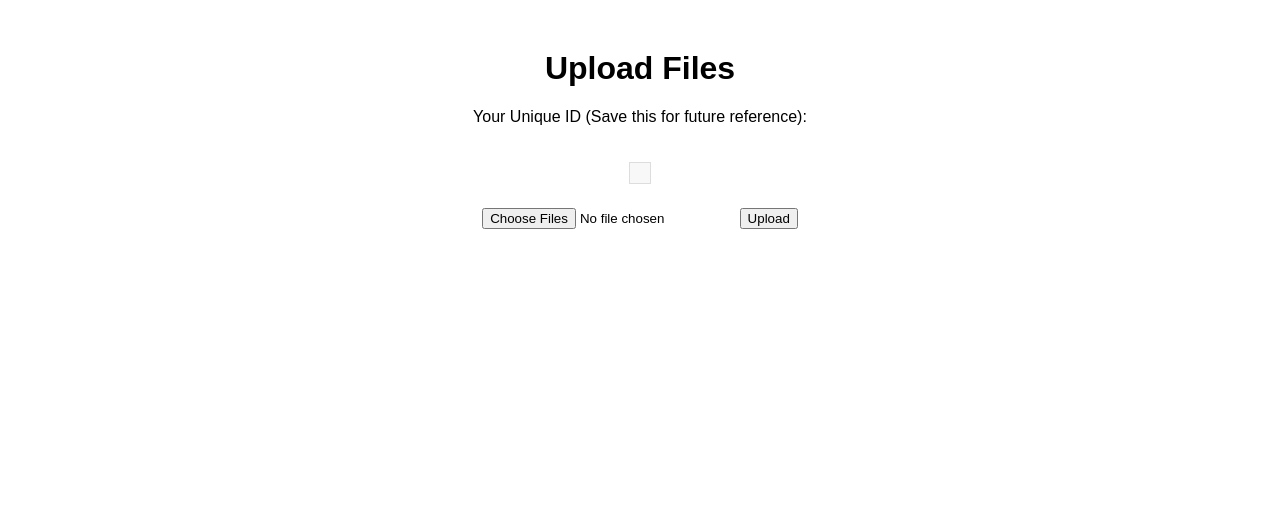
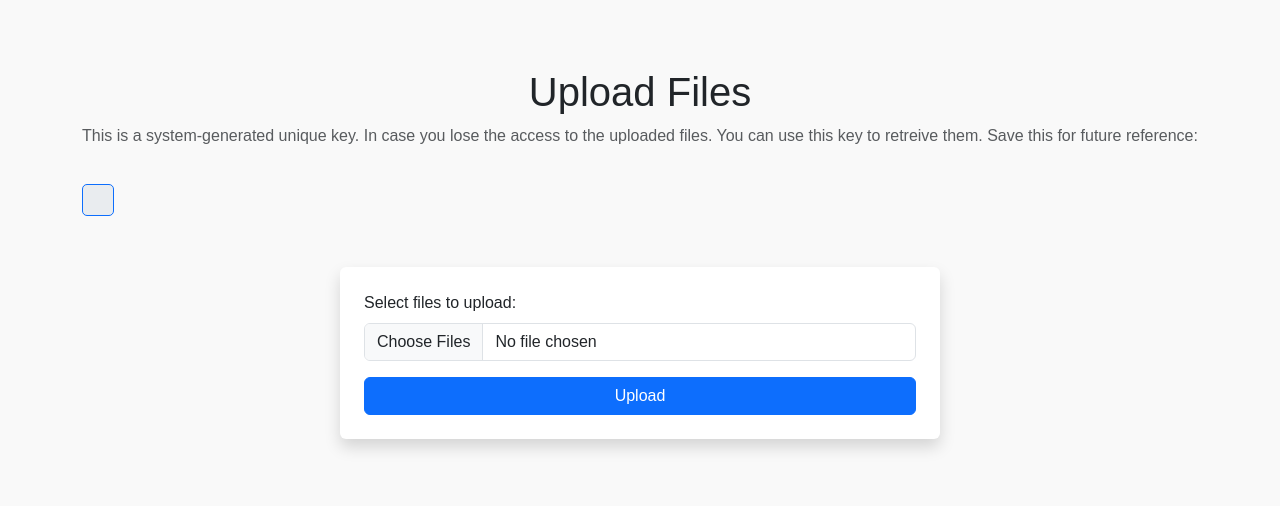
Before and after one commit to Shaalekh/public_html, a PHP site: page /topm/receive.php in a window 1280 px wide. Shown: the top 506 px of the page. Run offline with PHP 8.4, Linux system fonts and the light colour scheme.

Commit message:
more styles

```diff
--- a/topm/receive.php
+++ b/topm/receive.php
@@ -7,31 +7,51 @@ $uniqueID = $_GET['uid'] ?? '';
     <meta charset="UTF-8">
     <meta name="viewport" content="width=device-width, initial-scale=1.0">
     <title>Upload Files</title>
+    <link href="https://cdn.jsdelivr.net/npm/bootstrap@5.3.2/dist/css/bootstrap.min.css" rel="stylesheet">
     <style>
         body {
+            background-color: #f9f9f9;
             font-family: Arial, sans-serif;
-            text-align: center;
-            margin: 50px;
+            padding: 20px;
         }
         .unique-id {
-            background-color: #f8f8f8;
-            border: 1px solid #ddd;
-            padding: 10px;
+            background-color: #e9ecef;
+            border: 1px solid #0d6efd;
+            color: #212529;
+            padding: 15px;
             font-size: 18px;
+            border-radius: 5px;
             display: inline-block;
             margin: 20px auto;
+        }
+        .form-container {
+            max-width: 600px;
+            margin: 0 auto;
         }
     </style>
 </head>
 <body>
-    <h1>Upload Files</h1>
-    <p>Your Unique ID (Save this for future reference):</p>
-    <div class="unique-id"><?php echo htmlspecialchars($uniqueID); ?></div>
+    <div class="container py-5">
+        <h1 class="text-center">Upload Files</h1>
+        <p class="text-center text-muted">
+            This is a system-generated unique key. In case you lose the access to the uploaded files. You can use this key to retreive them. Save this for future reference:
+        </p>
+        <div class="unique-id text-center"><?php echo htmlspecialchars($uniqueID); ?></div>
 
-    <form action="upload.php" method="POST" enctype="multipart/form-data">
-        <input type="hidden" name="uid" value="<?php echo htmlspecialchars($uniqueID); ?>">
-        <input type="file" name="fileToUpload[]" multiple>
-        <button type="submit">Upload</button>
-    </form>
+        <div class="form-container mt-4">
+            <form action="upload.php" method="POST" enctype="multipart/form-data" class="bg-white p-4 rounded shadow">
+                <input type="hidden" name="uid" value="<?php echo htmlspecialchars($uniqueID); ?>">
+
+                <div class="mb-3">
+                    <label for="fileToUpload" class="form-label">Select files to upload:</label>
+                    <input class="form-control" type="file" id="fileToUpload" name="fileToUpload[]" multiple>
+                </div>
+
+                <button type="submit" class="btn btn-primary w-100">Upload</button>
+            </form>
+        </div>
+    </div>
+
+    <script src="https://cdn.jsdelivr.net/npm/bootstrap@5.3.2/dist/js/bootstrap.bundle.min.js"></script>
 </body>
 </html>
```
Also changed, not shown: topm/.phcode.json (added).
